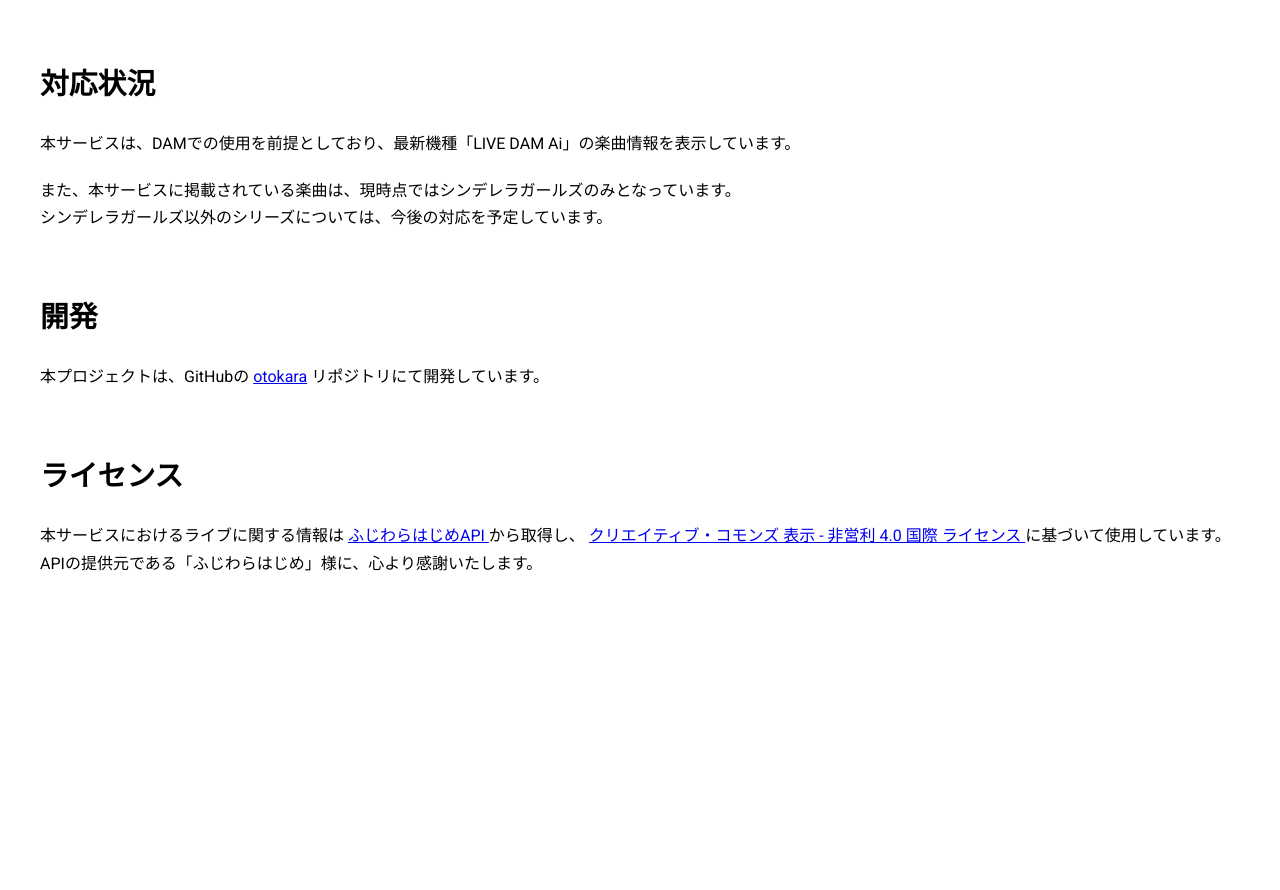
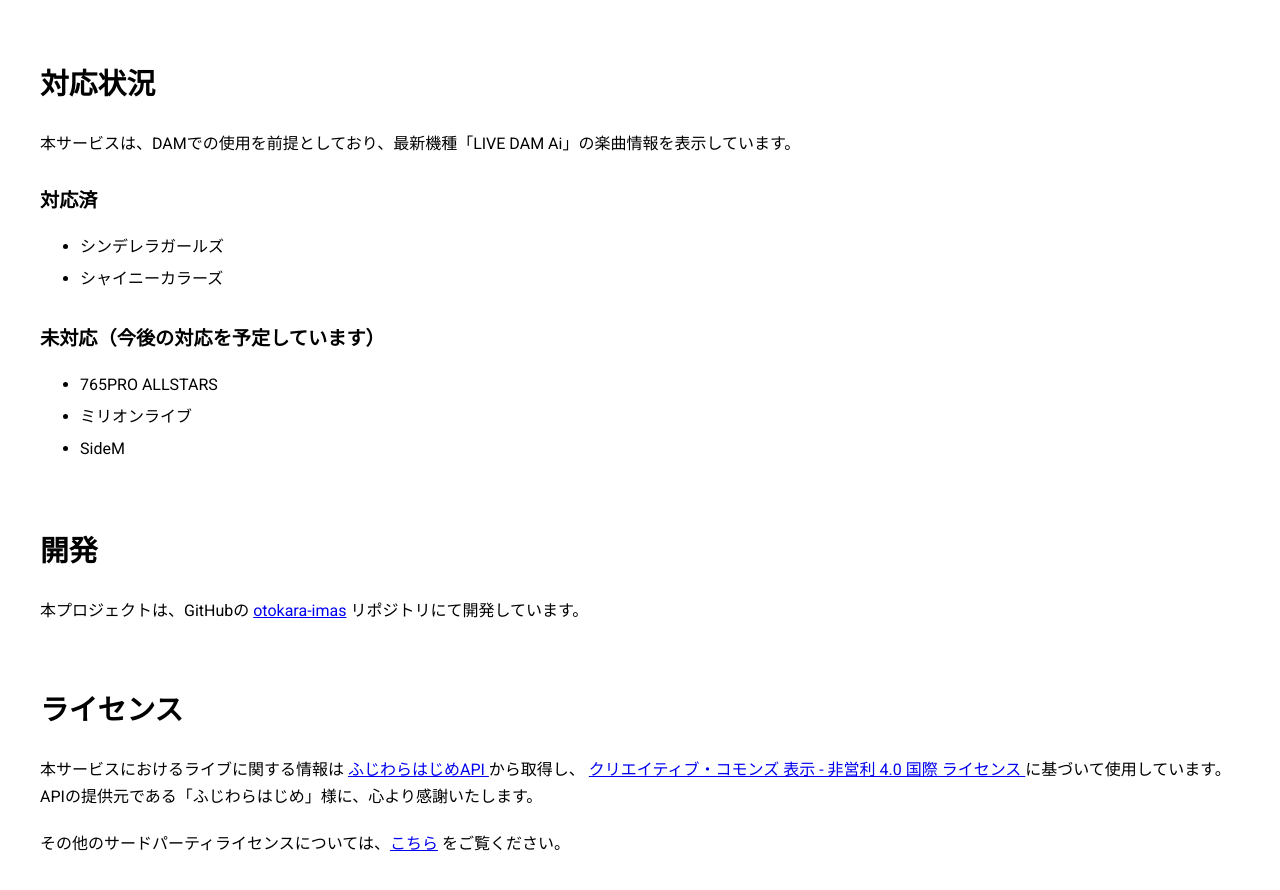
Before and after one commit to otokurarun/otokara-imas, an Angular app: page /info in a window 1280 px wide. Shown: the part 300-1190 px from the top of the page. Before the commit the page ends 947 px from the top, so only its background shows below. Built offline with nearby package versions, Linux system fonts and the light colour scheme.

Commit message:
Change: シャニマスに対応したため対応状況を更新、サードパーティライセンスのリンクを追加

```diff
--- a/src/app/home-page/home-page.component.scss
+++ b/src/app/home-page/home-page.component.scss
@@ -51,7 +51,7 @@
           display: block;
           line-height: initial;
 
-          @media screen and (max-width: 767px) {
+          @media screen and (max-width: 599px) {
             font-size: 20px;
           }
         }
--- a/src/app/home-page/live-event-list/live-event-list.component.scss
+++ b/src/app/home-page/live-event-list/live-event-list.component.scss
@@ -13,7 +13,7 @@
     width: 100%;
     line-height: initial;
 
-    @media screen and (max-width: 767px) {
+    @media screen and (max-width: 599px) {
       font-size: 20px;
     }
 
--- a/src/app/info-page/info-page.component.html
+++ b/src/app/info-page/info-page.component.html
@@ -1,5 +1,5 @@
 <div class="info-contents">
-  <section>
+  <section class="info-section">
     <h2>「おとカラゆうき」とは</h2>
     <div class="desc">
       <p>
@@ -13,27 +13,38 @@
     </div>
   </section>
 
-  <section>
+  <section class="info-section">
     <h2>対応状況</h2>
     <div class="desc">
       <p>
         本サービスは、DAMでの使用を前提としており、最新機種「LIVE DAM
         Ai」の楽曲情報を表示しています。<br />
       </p>
-      <p>
-        また、本サービスに掲載されている楽曲は、現時点ではシンデレラガールズのみとなっています。<br />
-        シンデレラガールズ以外のシリーズについては、今後の対応を予定しています。
-      </p>
+      <section class="info-subsection">
+        <h3>対応済</h3>
+        <ul>
+          <li>シンデレラガールズ</li>
+          <li>シャイニーカラーズ</li>
+        </ul>
+      </section>
+      <section class="info-subsection">
+        <h3>未対応（今後の対応を予定しています）</h3>
+        <ul>
+          <li>765PRO ALLSTARS</li>
+          <li>ミリオンライブ</li>
+          <li>SideM</li>
+        </ul>
+      </section>
     </div>
   </section>
 
-  <section>
+  <section class="info-section">
     <h2>開発</h2>
     <div class="desc">
       <p>
         本プロジェクトは、GitHubの
         <a href="https://github.com/rairus00/otokara-imas" target="_blank">
-          otokara</a
+          otokara-imas</a
         >
         リポジトリにて開発しています。
         <br />
@@ -41,7 +52,7 @@
     </div>
   </section>
 
-  <section>
+  <section class="info-section">
     <h2>ライセンス</h2>
     <div class="desc">
       <p>
@@ -65,6 +76,14 @@
         <br />
         APIの提供元である「ふじわらはじめ」様に、心より感謝いたします。
       </p>
+      <p>
+        その他のサードパーティライセンスについては、<a
+          href="/3rdpartylicenses.txt"
+          target="_blank"
+          >こちら</a
+        >
+        をご覧ください。
+      </p>
     </div>
   </section>
 </div>
--- a/src/app/info-page/info-page.component.scss
+++ b/src/app/info-page/info-page.component.scss
@@ -1,24 +1,38 @@
-section {
+.info-section {
   margin-top: 70px;
 
-  @media screen and (max-width: 767px) {
+  @media screen and (max-width: 599px) {
     margin-top: 50px;
+  }
+
+  .info-subsection {
+    margin-top: 30px;
   }
 
   h2 {
     font-size: 1.8rem;
     font-weight: bold;
 
-    @media screen and (max-width: 767px) {
+    @media screen and (max-width: 599px) {
       font-size: 1.4rem;
+    }
+  }
+
+  h3 {
+    font-size: 1.2rem;
+    font-weight: bold;
+
+    @media screen and (max-width: 599px) {
+      font-size: 1.1rem;
     }
   }
 
   .desc {
     margin-top: 30px;
 
-    @media screen and (max-width: 767px) {
+    @media screen and (max-width: 599px) {
       margin-top: 20px;
+      padding: 0;
     }
   }
 
@@ -31,4 +45,11 @@
       margin-top: 20px;
     }
   }
+
+  ul {
+    li {
+      font-size: 16px;
+      line-height: 2;
+    }
+  }
 }
--- a/src/app/shared/song-list/song-list.component.scss
+++ b/src/app/shared/song-list/song-list.component.scss
@@ -42,7 +42,7 @@
     margin-bottom: 10px;
     font-size: 28px;
 
-    @media screen and (max-width: 767px) {
+    @media screen and (max-width: 599px) {
       font-size: 20px;
     }
   }
```
